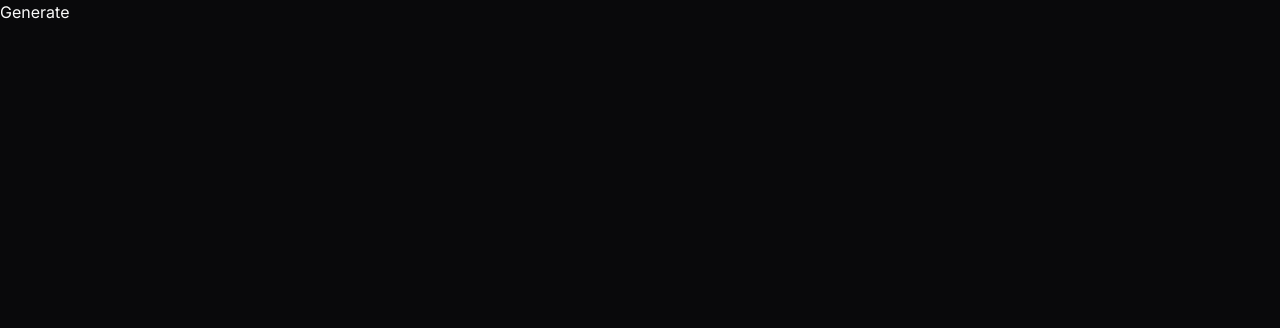
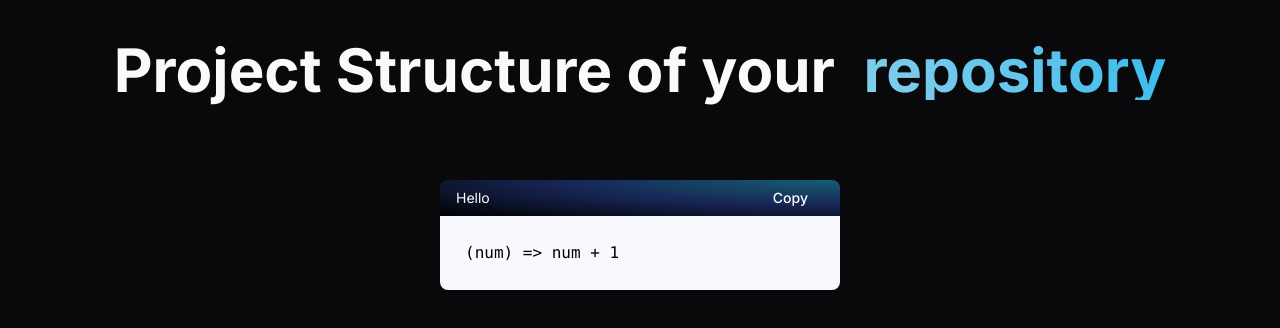
Before and after one commit to codescalper/filestruct, a Next.js app in the folder client/: page /generate in a window 1280 px wide. Shown: the top 328 px of the page. Built offline with nearby package versions, Linux system fonts and the light colour scheme.

Commit message:
Created /generate page

```diff
--- a/client/app/generate/page.tsx
+++ b/client/app/generate/page.tsx
@@ -1,7 +1,18 @@
 import React from "react";
+import ProjectSturct from "@/components/ProjectStruct";
 
 const page = () => {
-  return <div>Generate</div>;
+  return (
+    <>
+      <div className="flex text-6xl font-bold justify-center mt-30 lg:mt-10 md:mt-10">
+        Project Structure of your
+        <span className="text-gradient"> &nbsp; repository</span>
+      </div>
+      <div className="hidden lg:flex justify-center relative w-full">
+        <ProjectSturct />
+      </div>
+    </>
+  );
 };
 
 export default page;
--- /dev/null
+++ b/client/components/ProjectStruct.tsx
@@ -0,0 +1,26 @@
+import React from "react";
+import SyntaxHighlighter from "react-syntax-highlighter";
+import { docco } from "react-syntax-highlighter/dist/esm/styles/hljs";
+import { Button } from "./ui/button";
+
+const ProjectStruct = () => {
+  const tree: string = "(num) => num + 1";
+  return (
+    <div className="mt-20 max-w-2xl min-w-[25rem] bg-[#3a] rounded-lg overflow-hidden ">
+      <div className="flex justify-between px-4 text-white text-xs items-center bg-[radial-gradient(ellipse_at_top_right,_var(--tw-gradient-stops))] from-cyan-800 via-blue-950 to-black">
+        <p className="text-sm">Hello</p>
+        <Button variant={"ghost"}>Copy</Button>
+      </div>
+      <SyntaxHighlighter
+        language="bash"
+        customStyle={{ padding: "25px" }}
+        style={docco}
+        wrapLongLines={true}
+      >
+        {tree}
+      </SyntaxHighlighter>
+    </div>
+  );
+};
+
+export default ProjectStruct;
```
Also changed, not shown: client/package.json (+5 -3 lines), 1 other file (tests, documents, lock files or other folders).
